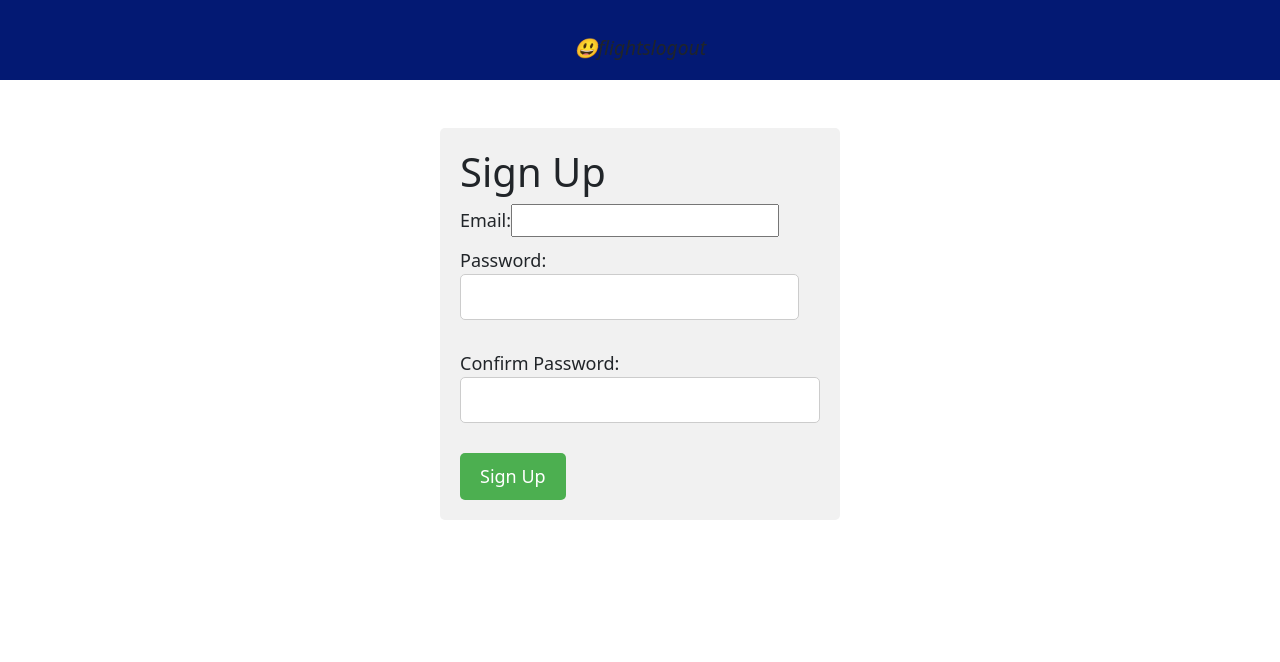
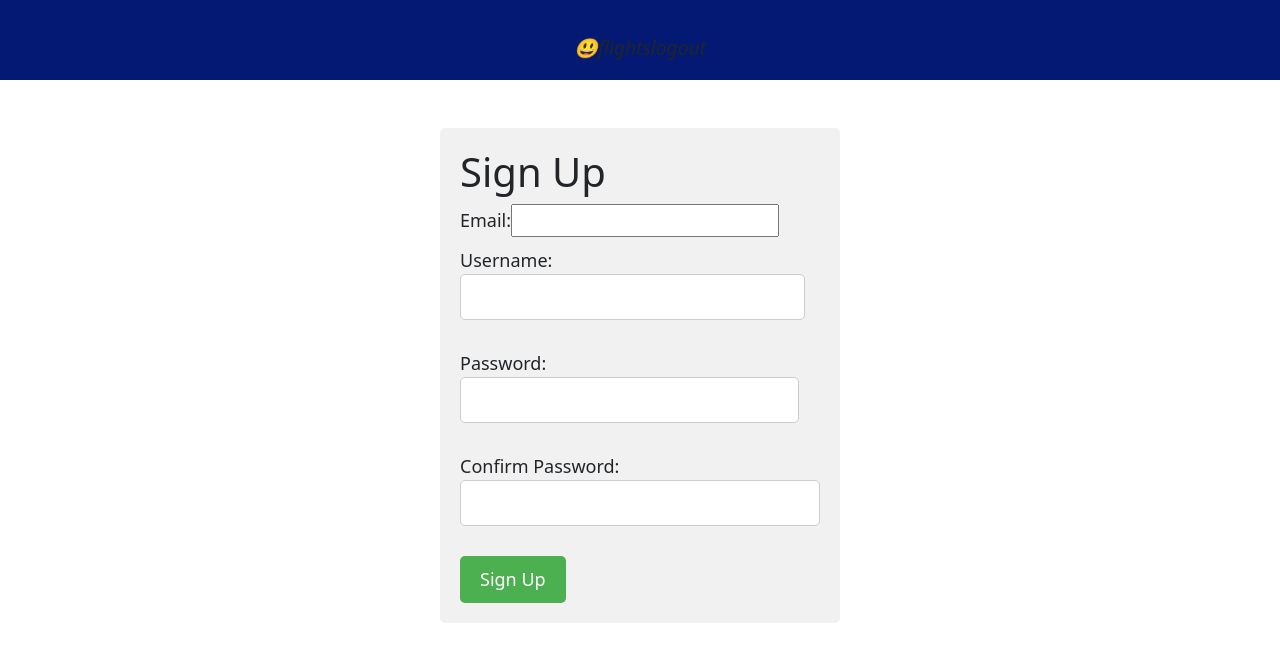
Before and after one commit to Malcolm-G/sky-critique, a React (Create React App) app in the folder client/: page /signup in a window 1280 px wide. Shown: the top 662 px of the page. Built offline with nearby package versions, Linux system fonts and the light colour scheme; no server answers.

Commit message:
added signup functionality

```diff
--- a/client/src/components/signup.js
+++ b/client/src/components/signup.js
@@ -1,22 +1,42 @@
-import React, { useState } from 'react';
+import React, { useContext, useState } from 'react';
 import {  useNavigate} from 'react-router-dom';
+import { UserContext } from './UserDataProvider';
 
 function Signup() {
     const [email, setEmail] = useState('');
+    const [userName, setUserName] = useState('');
     const [password, setPassword] = useState('');
     const [confirmPassword, setConfirmPassword] = useState('');
     // const navigate = useNavigate();
 
-  const handleSubmit = (event) => {
+    const [user,setUser] = useContext(UserContext)
+    const navigate = useNavigate()
+    const input = {"name":userName, "email":email, "password":password, "password_confirmation":confirmPassword}
+    console.log(input)
+
+  function handleSubmit (event) {
     event.preventDefault();
-    // Your signup logic goes here
-    // navigate('/home');
+    fetch('/signup',{
+      method:'POST',
+      headers:{
+        "Content-Type":"application/json"
+      },
+      body:JSON.stringify(input)
+    })
+    .then(resp=>resp.json())
+    .then(data=>{
+      console.log(data)
+      if(!data.errors){
+        setUser(data)
+        navigate('/home');
+      }
+    })
   };
 
   return (
     <div className='form my-5'>
       <h1>Sign Up</h1>
-      <form >
+      <form onSubmit={handleSubmit}>
         <label>
           Email:
           <input type="email"
@@ -25,17 +45,24 @@ function Signup() {
         </label>
         <br />
         <label>
+          Username:
+          <input type="text"
+          onChange={(e)=>setUserName(e.target.value)}
+          value={userName}/>
+        </label>
+        <br />
+        <label>
           Password:
           <input type="password"
-          onChange={(e)=>setConfirmPassword(e.target.value)}
-          value={confirmPassword}/>
+          onChange={(e)=>setPassword(e.target.value)}
+          value={password}/>
         </label>
         <br />
         <label>
           Confirm Password:
           <input type="password"
-          onChange={(e)=>setPassword(e.target.value)}
-          value={password}/>
+          onChange={(e)=>setConfirmPassword(e.target.value)}
+          value={confirmPassword}/>
         </label>
         <br />
         <button type="submit">Sign Up</button>
```
